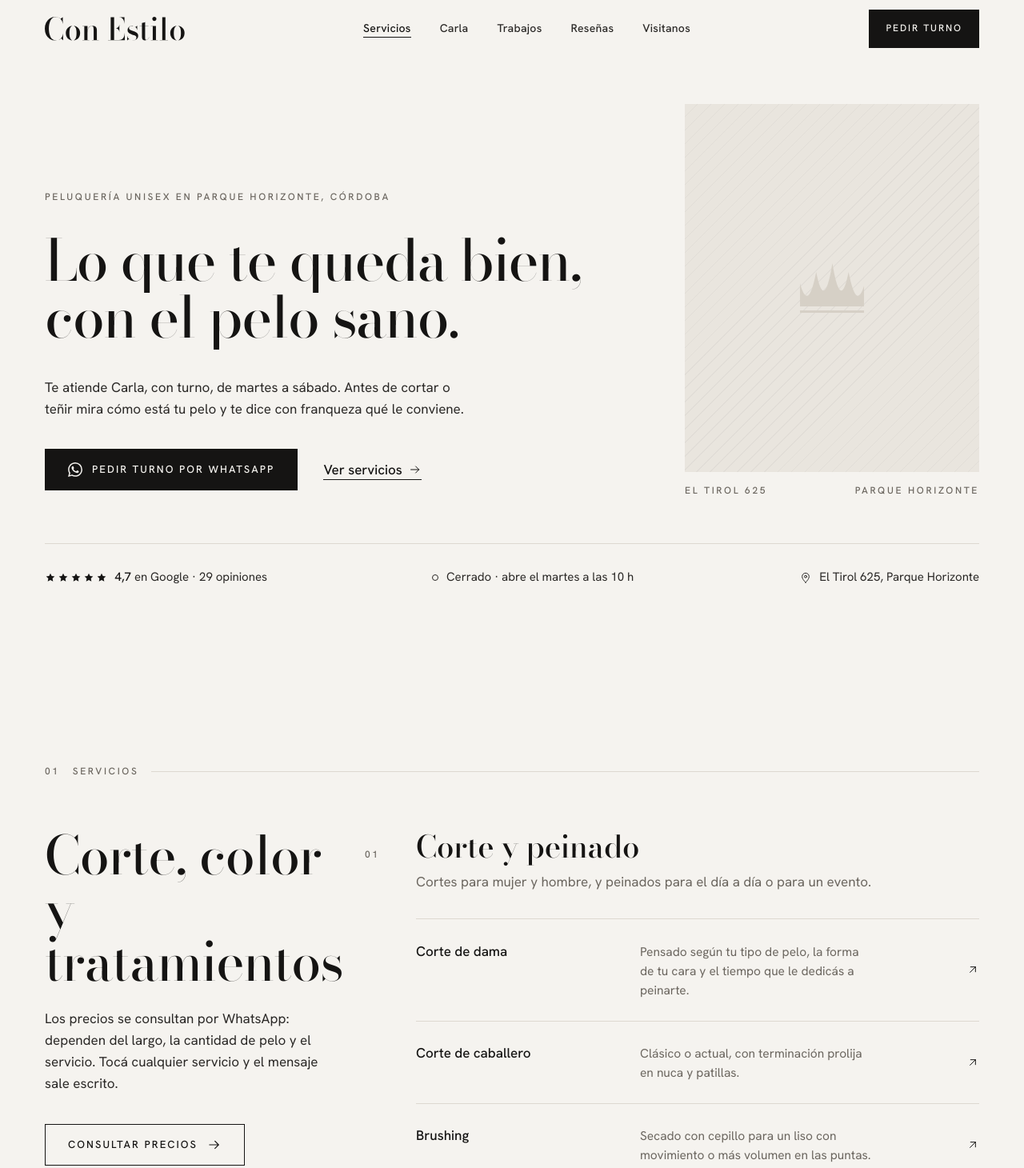
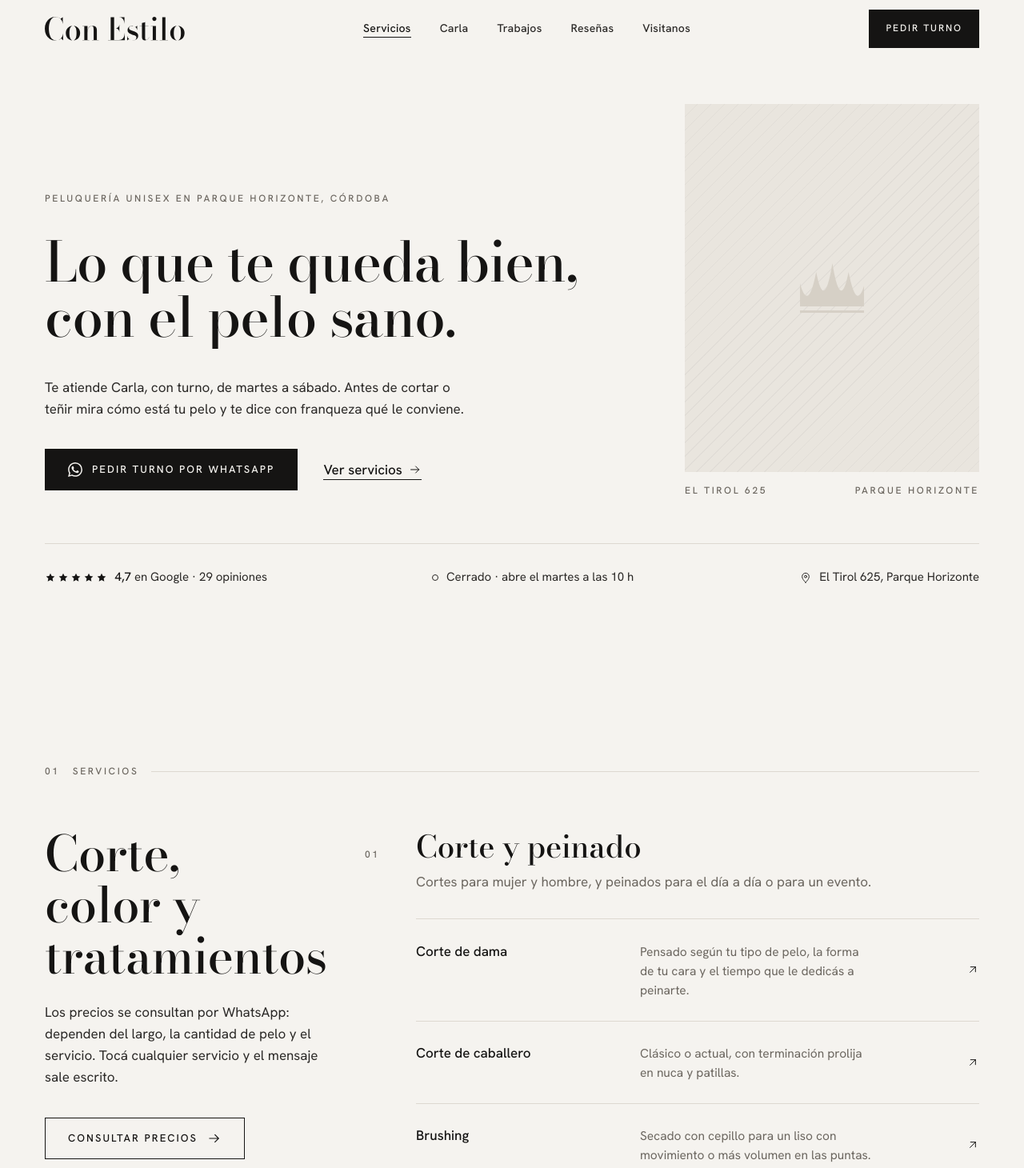
Before and after one commit to mendezpasquali-jpg/con-estilo, an Astro site: page / in a window 1280 px wide. Shown: the top 1460 px of the page at 80% size. Built offline with nearby package versions, Linux system fonts and the light colour scheme; Astro itself is replaced by a stand-in of ours.

Commit message:
Titulos mas legibles: eje optico de Bodoni en valores de lectura
Con opsz 72 a 96 los trazos finos casi desaparecian en pantalla. Ahora
los titulos usan opsz 16 a 28 y peso 500.

Co-Authored-By: Claude Opus 5.5 <noreply@anthropic.com>

```diff
--- a/src/components/Header.astro
+++ b/src/components/Header.astro
@@ -178,8 +178,8 @@ const secciones = [
   }
   .menu-texto {
     font-family: var(--font-serif);
-    font-variation-settings: 'opsz' 72;
-    font-weight: 450;
+    font-variation-settings: 'opsz' 24;
+    font-weight: 500;
     font-size: clamp(2.5rem, 11vw, 4rem);
     line-height: 1.05;
     letter-spacing: -0.015em;
--- a/src/components/Proceso.astro
+++ b/src/components/Proceso.astro
@@ -33,8 +33,8 @@ import { proceso } from '../data/contenido';
   .paso-numero {
     display: block;
     font-family: var(--font-serif);
-    font-variation-settings: 'opsz' 96;
-    font-weight: 400;
+    font-variation-settings: 'opsz' 24;
+    font-weight: 450;
     font-size: clamp(3.5rem, 6vw, 5rem);
     line-height: 0.9;
     letter-spacing: -0.03em;
--- a/src/pages/privacidad.astro
+++ b/src/pages/privacidad.astro
@@ -56,7 +56,7 @@ const actualizada = '27 de septiembre de 2026';
   .legal-cuerpo :global(h2) {
     margin-top: 3rem;
     font-family: var(--font-serif);
-    font-variation-settings: 'opsz' 36;
+    font-variation-settings: 'opsz' 16;
     font-weight: 500;
     font-size: 1.5rem;
     line-height: 1.2;
--- a/src/styles/global.css
+++ b/src/styles/global.css
@@ -119,25 +119,27 @@
   }
   .oscuro .etiqueta { color: var(--color-ceniza); }
 
+  /* Títulos: eje óptico bajo a propósito. Con valores de cartel (72 a 96)
+     los trazos finos de Bodoni casi desaparecen en pantalla. */
   .display {
     font-family: var(--font-serif);
-    font-variation-settings: "opsz" 96;
-    font-weight: 450;
-    font-size: clamp(2.25rem, 5.6vw, 5.75rem);
-    line-height: 0.98;
-    letter-spacing: -0.02em;
+    font-variation-settings: "opsz" 28;
+    font-weight: 500;
+    font-size: clamp(2.25rem, 5.4vw, 5.5rem);
+    line-height: 1;
+    letter-spacing: -0.012em;
   }
   .titulo {
     font-family: var(--font-serif);
-    font-variation-settings: "opsz" 72;
-    font-weight: 450;
-    font-size: clamp(2.375rem, 5.2vw, 4.5rem);
-    line-height: 1;
-    letter-spacing: -0.015em;
+    font-variation-settings: "opsz" 24;
+    font-weight: 500;
+    font-size: clamp(2.25rem, 4.8vw, 4.25rem);
+    line-height: 1.04;
+    letter-spacing: -0.01em;
   }
   .subtitulo {
     font-family: var(--font-serif);
-    font-variation-settings: "opsz" 36;
+    font-variation-settings: "opsz" 16;
     font-weight: 500;
     font-size: clamp(1.375rem, 2.1vw, 1.75rem);
     line-height: 1.15;
@@ -145,8 +147,8 @@
   }
   .cita {
     font-family: var(--font-serif);
-    font-variation-settings: "opsz" 48;
-    font-weight: 400;
+    font-variation-settings: "opsz" 18;
+    font-weight: 450;
     font-size: clamp(1.5rem, 2.6vw, 2.25rem);
     line-height: 1.22;
     letter-spacing: -0.01em;
```
